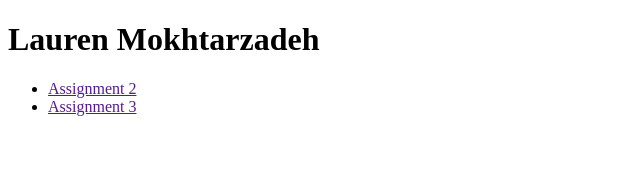
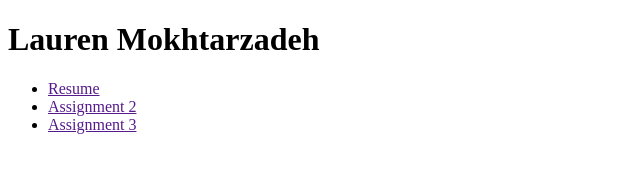
Before and after one commit to laurenmokh/cim111, a plain HTML site: page Homework/index.html in a window 1280 px wide. Shown: the whole page, without its empty margins (0-640 px from the left). Drawn offline with Linux system fonts and the light colour scheme.

Commit message:
added resume

```diff
--- a/Homework/index.html
+++ b/Homework/index.html
@@ -8,8 +8,9 @@
   <body>
       <h1>Lauren Mokhtarzadeh</h1>
       <ul>
-              <li><a href="">Assignment 2</a></li>
-              <li><a href="">Assignment 3</a></li>
+            <li><a href="">Resume</a></li>
+            <li><a href="">Assignment 2</a></li>
+            <li><a href="">Assignment 3</a></li>
 
 
             </ul>
```
